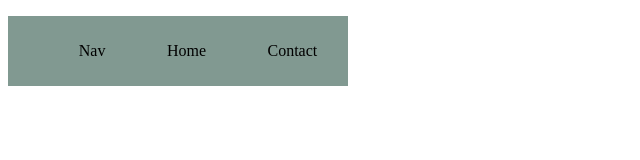
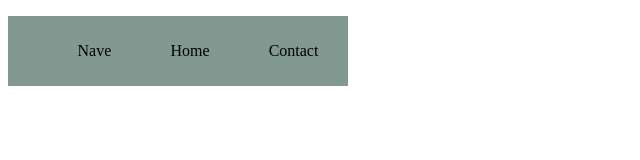
Before and after one commit to Juskowiiak/bora, a plain HTML site: page index.html in a window 1280 px wide. Shown: the full height of the page, 0-640 px from the left. Drawn offline with Linux system fonts and the light colour scheme.

Commit message:
Navegador alterado

```diff
--- a/index.html
+++ b/index.html
@@ -9,7 +9,7 @@
   </head>
   <body>
     <ul class="header">
-      <li>Nav</li>
+      <li>Nave</li>
       <li>Home</li>
       <li>Contact</li>
     </ul>
```
